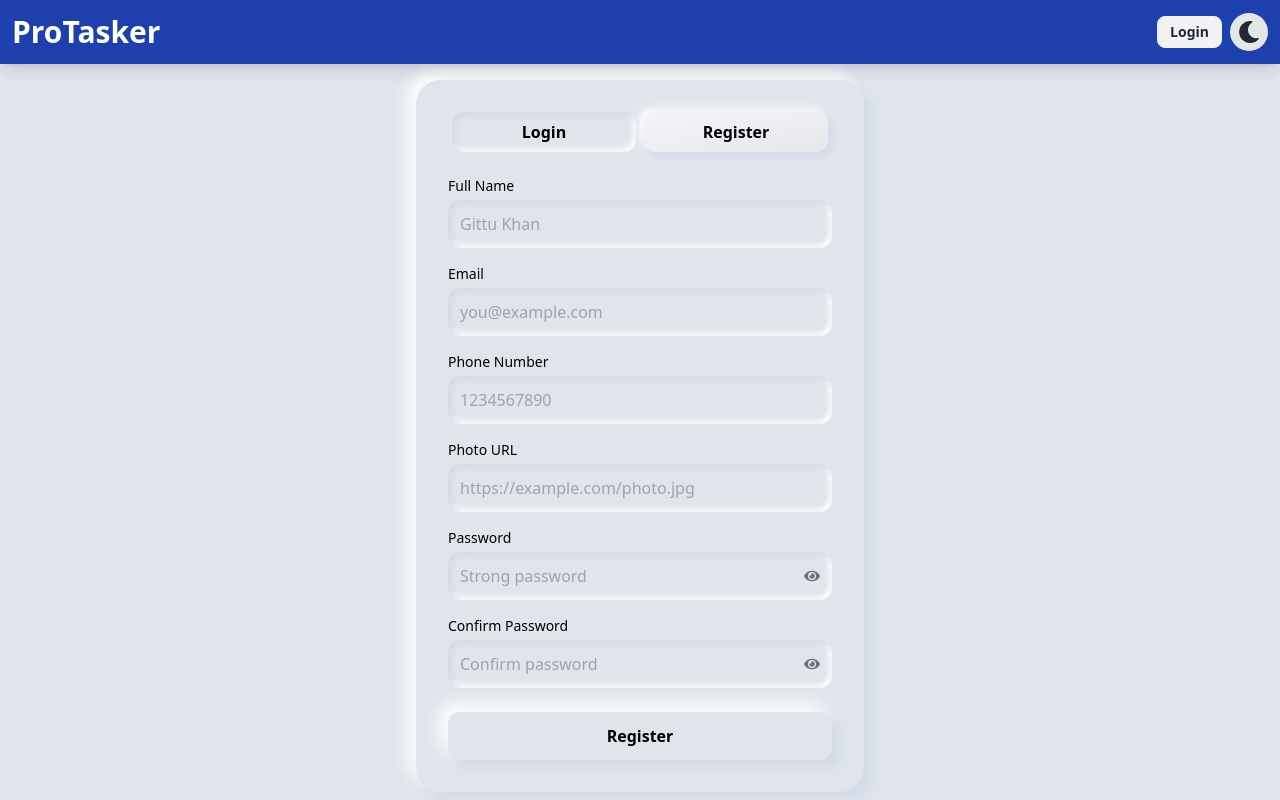
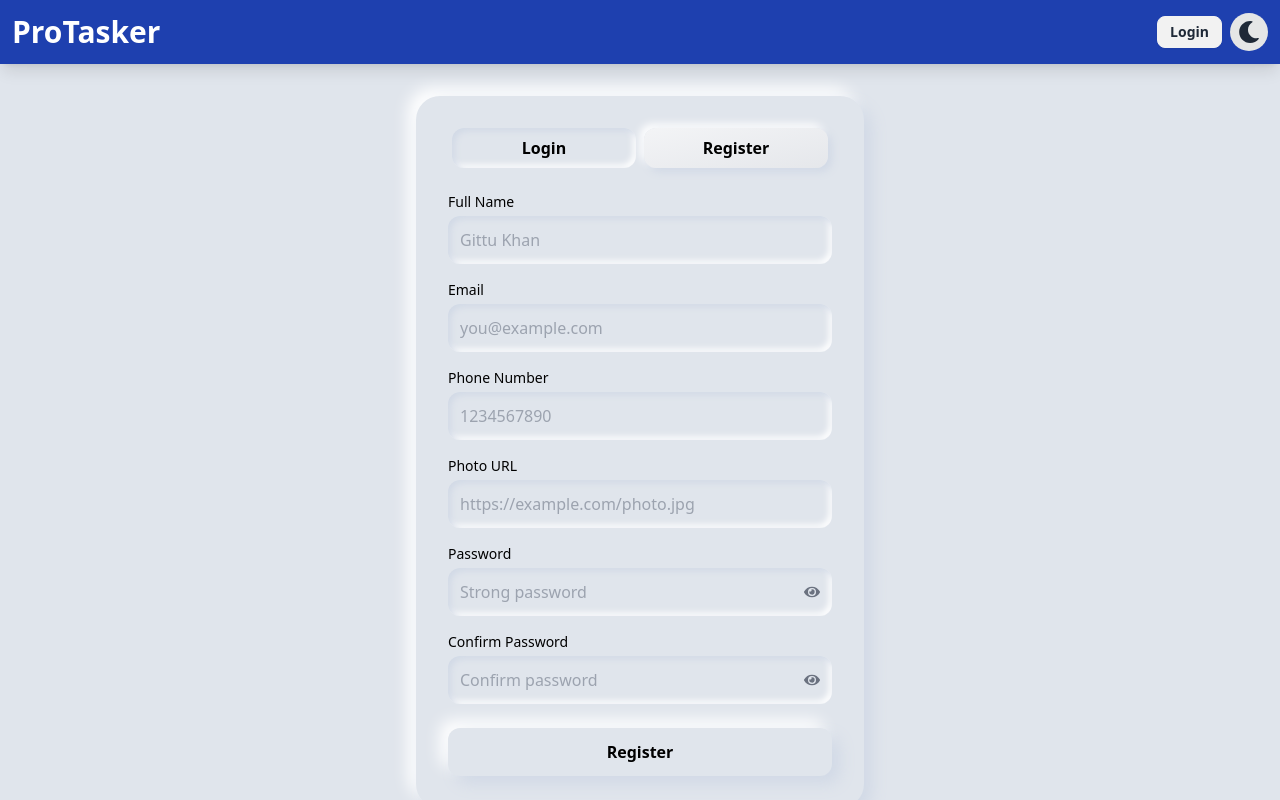
Before and after one commit to mdashraful24/neumorphic-task-management-app-client, a React (Vite) app: page /signup in a window 1280 px wide. Shown: the top 800 px of the page. Built offline with nearby package versions, Linux system fonts and the light colour scheme; no server answers.

Commit message:
update sign up page padding

```diff
--- a/src/pages/SignUp/SignUp.jsx
+++ b/src/pages/SignUp/SignUp.jsx
@@ -55,7 +55,7 @@ const SignUp = () => {
     };
 
     return (
-        <div className={`flex items-center justify-center p-4 text-black ${theme === "dark"
+        <div className={`flex items-center justify-center px-4 pt-8 pb-16 text-black ${theme === "dark"
             ? "bg-gray-900"
             : "bg-gray-100"
             }`}>
```
